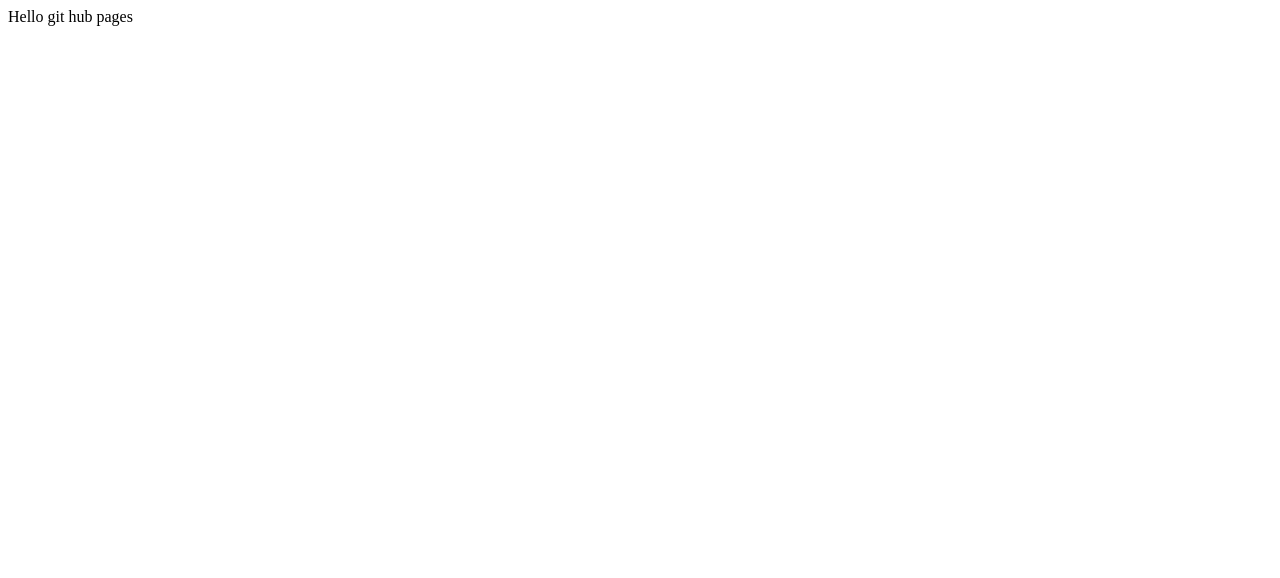
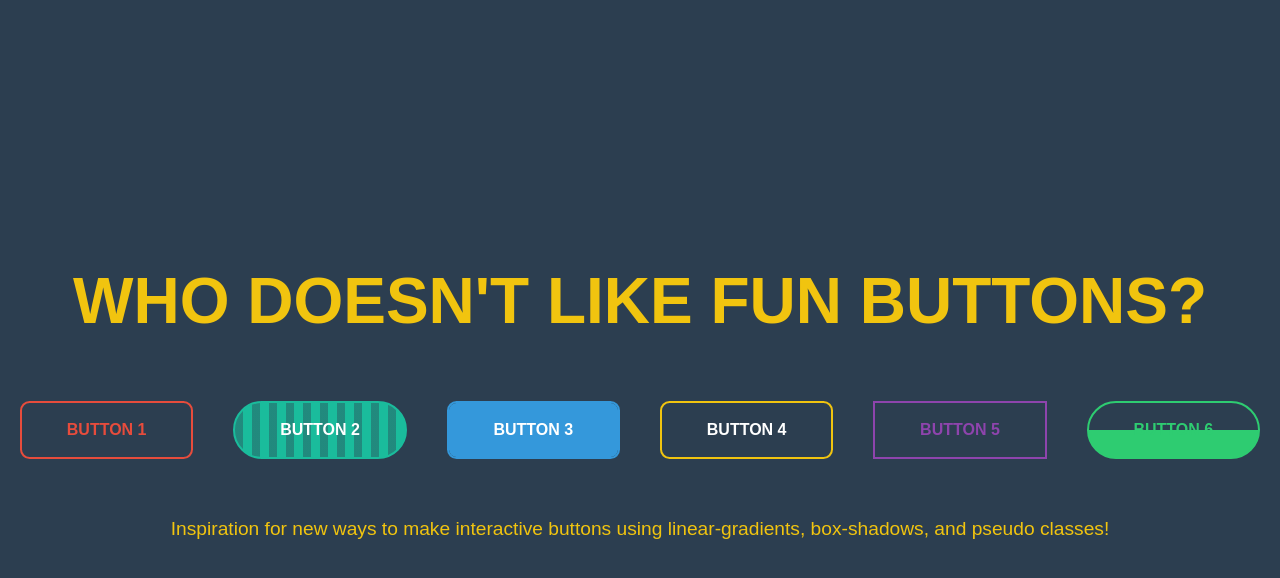
Before and after one commit to GrigorevMartin/GrigorevMartin.github.io, a plain HTML site: page index.html in a window 1280 px wide. Drawn offline with Linux system fonts and the light colour scheme.

Commit message:
cool buttons

```diff
--- a/index.html
+++ b/index.html
@@ -1 +1,162 @@
-<div>Hello git hub pages</div>
+<style>
+   html, body {
+  margin: 0;
+  padding: 0;
+  width: 100%;
+  height: 100%;
+  background: #2c3e50;
+  font-family: "Montserrat", sans-serif;
+  font-size: 16px;
+}
+
+body {
+  display: flex;
+  flex-wrap: wrap;
+  justify-content: space-around;
+  align-items: center;
+  align-content: center;
+}
+
+h1 {
+  color: #f1c40f;
+  font-size: 4rem;
+  text-transform: uppercase;
+  display: block;
+  width: 100%;
+  text-align: center;
+}
+@media screen and (max-width: 600px) {
+  h1 {
+    font-size: 3rem;
+  }
+}
+
+p {
+  color: #f1c40f;
+  font-size: 1.2rem;
+  width: 100%;
+  padding: 20px;
+  text-align: center;
+}
+
+.btn {
+  box-sizing: border-box;
+  -webkit-appearance: none;
+     -moz-appearance: none;
+          appearance: none;
+  background-color: transparent;
+  border: 2px solid #e74c3c;
+  border-radius: 0.6em;
+  color: #e74c3c;
+  cursor: pointer;
+  display: flex;
+  align-self: center;
+  font-size: 1rem;
+  font-weight: 400;
+  line-height: 1;
+  margin: 20px;
+  padding: 1.2em 2.8em;
+  text-decoration: none;
+  text-align: center;
+  text-transform: uppercase;
+  font-family: "Montserrat", sans-serif;
+  font-weight: 700;
+}
+.btn:hover, .btn:focus {
+  color: #fff;
+  outline: 0;
+}
+
+.first {
+  transition: box-shadow 300ms ease-in-out, color 300ms ease-in-out;
+}
+.first:hover {
+  box-shadow: 0 0 40px 40px #e74c3c inset;
+}
+
+.second {
+  border-radius: 3em;
+  border-color: #1abc9c;
+  color: #fff;
+  background-image: linear-gradient(to right, rgba(26, 188, 156, 0.6), rgba(26, 188, 156, 0.6) 5%, #1abc9c 5%, #1abc9c 10%, rgba(26, 188, 156, 0.6) 10%, rgba(26, 188, 156, 0.6) 15%, #1abc9c 15%, #1abc9c 20%, rgba(26, 188, 156, 0.6) 20%, rgba(26, 188, 156, 0.6) 25%, #1abc9c 25%, #1abc9c 30%, rgba(26, 188, 156, 0.6) 30%, rgba(26, 188, 156, 0.6) 35%, #1abc9c 35%, #1abc9c 40%, rgba(26, 188, 156, 0.6) 40%, rgba(26, 188, 156, 0.6) 45%, #1abc9c 45%, #1abc9c 50%, rgba(26, 188, 156, 0.6) 50%, rgba(26, 188, 156, 0.6) 55%, #1abc9c 55%, #1abc9c 60%, rgba(26, 188, 156, 0.6) 60%, rgba(26, 188, 156, 0.6) 65%, #1abc9c 65%, #1abc9c 70%, rgba(26, 188, 156, 0.6) 70%, rgba(26, 188, 156, 0.6) 75%, #1abc9c 75%, #1abc9c 80%, rgba(26, 188, 156, 0.6) 80%, rgba(26, 188, 156, 0.6) 85%, #1abc9c 85%, #1abc9c 90%, rgba(26, 188, 156, 0.6) 90%, rgba(26, 188, 156, 0.6) 95%, #1abc9c 95%, #1abc9c 100%);
+  background-position: 0 0;
+  background-size: 100%;
+  transition: background 300ms ease-in-out;
+}
+.second:hover {
+  background-position: 100px;
+}
+
+.third {
+  border-color: #3498db;
+  color: #fff;
+  box-shadow: 0 0 40px 40px #3498db inset, 0 0 0 0 #3498db;
+  transition: all 150ms ease-in-out;
+}
+.third:hover {
+  box-shadow: 0 0 10px 0 #3498db inset, 0 0 10px 4px #3498db;
+}
+
+.fourth {
+  border-color: #f1c40f;
+  color: #fff;
+  background-image: linear-gradient(45deg, #f1c40f 50%, transparent 50%);
+  background-position: 100%;
+  background-size: 400%;
+  transition: background 300ms ease-in-out;
+}
+.fourth:hover {
+  background-position: 0;
+}
+
+.fifth {
+  border-color: #8e44ad;
+  border-radius: 0;
+  color: #8e44ad;
+  position: relative;
+  overflow: hidden;
+  z-index: 1;
+  transition: color 150ms ease-in-out;
+}
+.fifth:after {
+  content: "";
+  position: absolute;
+  display: block;
+  top: 0;
+  left: 50%;
+  transform: translateX(-50%);
+  width: 0;
+  height: 100%;
+  background: #8e44ad;
+  z-index: -1;
+  transition: width 150ms ease-in-out;
+}
+.fifth:hover {
+  color: #fff;
+}
+.fifth:hover:after {
+  width: 110%;
+}
+
+.sixth {
+  border-radius: 3em;
+  border-color: #2ecc71;
+  color: #2ecc71;
+  background-image: linear-gradient(to bottom, transparent 50%, #2ecc71 50%);
+  background-position: 0% 0%;
+  background-size: 210%;
+  transition: background 150ms ease-in-out, color 150ms ease-in-out;
+}
+.sixth:hover {
+  color: #fff;
+  background-position: 0 100%;
+}
+</style>
+<h1>Who doesn't like fun buttons?</h1>
+<button class="btn first">Button 1</button>
+<button class="btn second">Button 2</button>
+<button class="btn third">Button 3</button>
+<button class="btn fourth">Button 4</button>
+<button class="btn fifth">Button 5</button>
+<button class="btn sixth">Button 6</button>
+<p>Inspiration for new ways to make interactive buttons using linear-gradients, box-shadows, and pseudo classes!</p>
```
